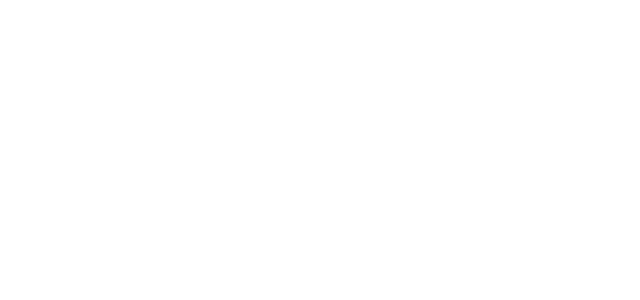
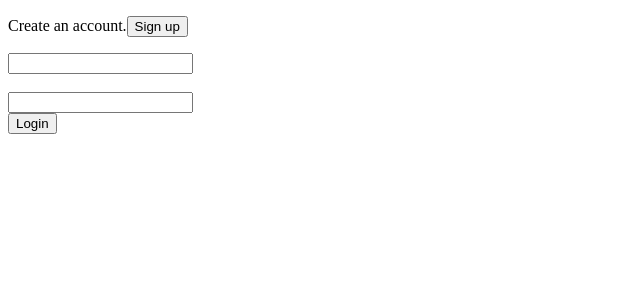
Before and after one commit to Hassaan-Hub/todo_with_react, a React (Vite) app: page /login in a window 1280 px wide. Before the commit this address had no page. Shown: the top 300 px of the page, without its empty margins (0-640 px from the left). Built offline with nearby package versions, Linux system fonts and the light colour scheme.

Commit message:
Add authentication features: implement login and logout functionality, update routing

```diff
--- a/src/App.jsx
+++ b/src/App.jsx
@@ -2,17 +2,18 @@ import React from 'react'
 import Signup from './components/Authentication/Signup'
 import { Route, Routes } from 'react-router-dom'
 import Dashboard from './components/Authentication/Dashboard'
+import Login from './components/Authentication/Login'
 
 const App = () => {
   return (
-    <div>
+    <div className='h-screen w-full bg-gray-500'>
       <Routes>
         <Route path="/" element={<Signup />} />
+
+        <Route path='/login' element={<Login />} />
+
+        <Route path="/dashboard" element={<Dashboard />} />
       </Routes>
-
-    <Routes>
-      <Route path="/dashboard" element={<Dashboard />} />
-    </Routes>
     </div>
   )
 }
--- a/src/components/Authentication/Dashboard.jsx
+++ b/src/components/Authentication/Dashboard.jsx
@@ -1,8 +1,70 @@
-import React from 'react'
+import { signOut } from 'firebase/auth';
+import React, { useState } from 'react'
+import { useNavigate } from 'react-router-dom';
+import { auth } from '../config/Firebase';
 
 const Dashboard = () => {
+
+  const navigate = useNavigate()
+
+  const logout = () => {
+    signOut(auth)
+      .then(() => {
+        navigate("/login")
+        console.log("log out hogaya");
+      }).catch((error) => {
+        console.log(error);
+      });
+  }
+
+  const [todo, setTodo] = useState([]);
+  const [value, setValue] = useState("");
+  const [editIndex, setEditIndex] = useState(null);
+
   return (
-    <div>Hello hassaan</div>
+    <div>
+      <button onClick={() => {
+        logout()
+      }}>Sign Out</button>
+
+      <div>
+        <input type="text" value={value} onChange={(e) => {
+          setValue(e.target.value);
+        }} />
+        <button onClick={() => {
+          if(editIndex !== null){
+            const updatedTodo = ((item, index)=>{
+
+            })
+          }
+        }}>Add Todo</button>
+        <button onClick={() => {
+          setTodo([])
+        }}>Delete All</button>
+      </div>
+      <div>
+        <ul>
+          {todo.map((v, i) => {
+            return <div key={i}>
+              <li>{v}</li>
+              <button onClick={() => {
+                const newTodo = todo.filter((value, index) => {
+                  return index !== i
+                })
+                setTodo(newTodo)
+              }} >Delete</button>
+
+              <button onClick={() => {
+                setValue(v)
+                setEditIndex(i)
+              }}>Edit</button>
+            </div>
+          })}
+        </ul>
+      </div>
+
+
+    </div>
   )
 }
 
--- /dev/null
+++ b/src/components/Authentication/Login.jsx
@@ -0,0 +1,62 @@
+import { signInWithEmailAndPassword } from 'firebase/auth';
+import React, { useState } from 'react'
+import { useNavigate } from 'react-router-dom';
+import { auth } from '../config/Firebase';
+
+
+const Login = () => {
+
+    const navigate1 = useNavigate()
+
+    const [email, setEmail] = useState("");
+    const [password, setPassword] = useState("");
+
+    const loginPage = () => {
+        signInWithEmailAndPassword(auth, email, password)
+            .then((userCredential) => {
+                const user = userCredential.user;
+                navigate1("/dashboard");
+                console.log(user);
+            })
+            .catch((error) => {
+                const errorCode = error.code;
+                const errorMessage = error.message;
+                console.log(errorCode);
+                console.log(errorMessage);
+                console.log(error);
+            });
+    }
+
+    const navigate = useNavigate()
+    return (
+        <div>
+            <div>
+                <p>
+                    Create an account.
+                    <button onClick={() => navigate("/")}>
+                        Sign up
+                    </button>
+                </p>
+
+                <div>
+                    <input type="email" value={email} onChange={(e) => {
+                        setEmail(e.target.value)
+                    }} />
+                    <br /><br />
+                    <input type="password" value={password} onChange={(e) => {
+                        setPassword(e.target.value)
+                    }} />
+                </div>
+                <div>
+                    <button onClick={() => {
+                        loginPage(email, password)
+                        setPassword("")
+                        setEmail("")
+                    }}>Login</button>
+                </div>
+            </div>
+        </div>
+    )
+}
+
+export default Login
--- a/src/components/Authentication/Signup.jsx
+++ b/src/components/Authentication/Signup.jsx
@@ -1,11 +1,12 @@
 import React, { useState } from 'react'
-import { useNavigate } from "react-router-dom";
+import { Route, Routes, useNavigate } from "react-router-dom";
 import { auth, createUserWithEmailAndPassword } from '../config/Firebase'
+import Login from './Login';
 
 const Signup = () => {
 
   const navigate = useNavigate();
-  navigate("/dashboard");
+  navigate("/login");
 
   const [email, setEmail] = useState("")
   const [password, setPassword] = useState("")
@@ -25,11 +26,19 @@ const Signup = () => {
       });
   }
 
+  const navigate1 = useNavigate()
+
   return (
     <div>
       <div>
+        <p>
+          Already have an account? {" "}
+          <button onClick={() => navigate1("/login")}>
+            Login
+          </button>
+        </p>
         <div>
-          Email <input type="text" value={email} onChange={(e) => {
+          Email <input type="email" value={email} onChange={(e) => {
             setEmail(e.target.value)
           }} />
           <br /><br />
```
Also changed, not shown: src/components/config/Firebase.jsx (+10 -3 lines).
